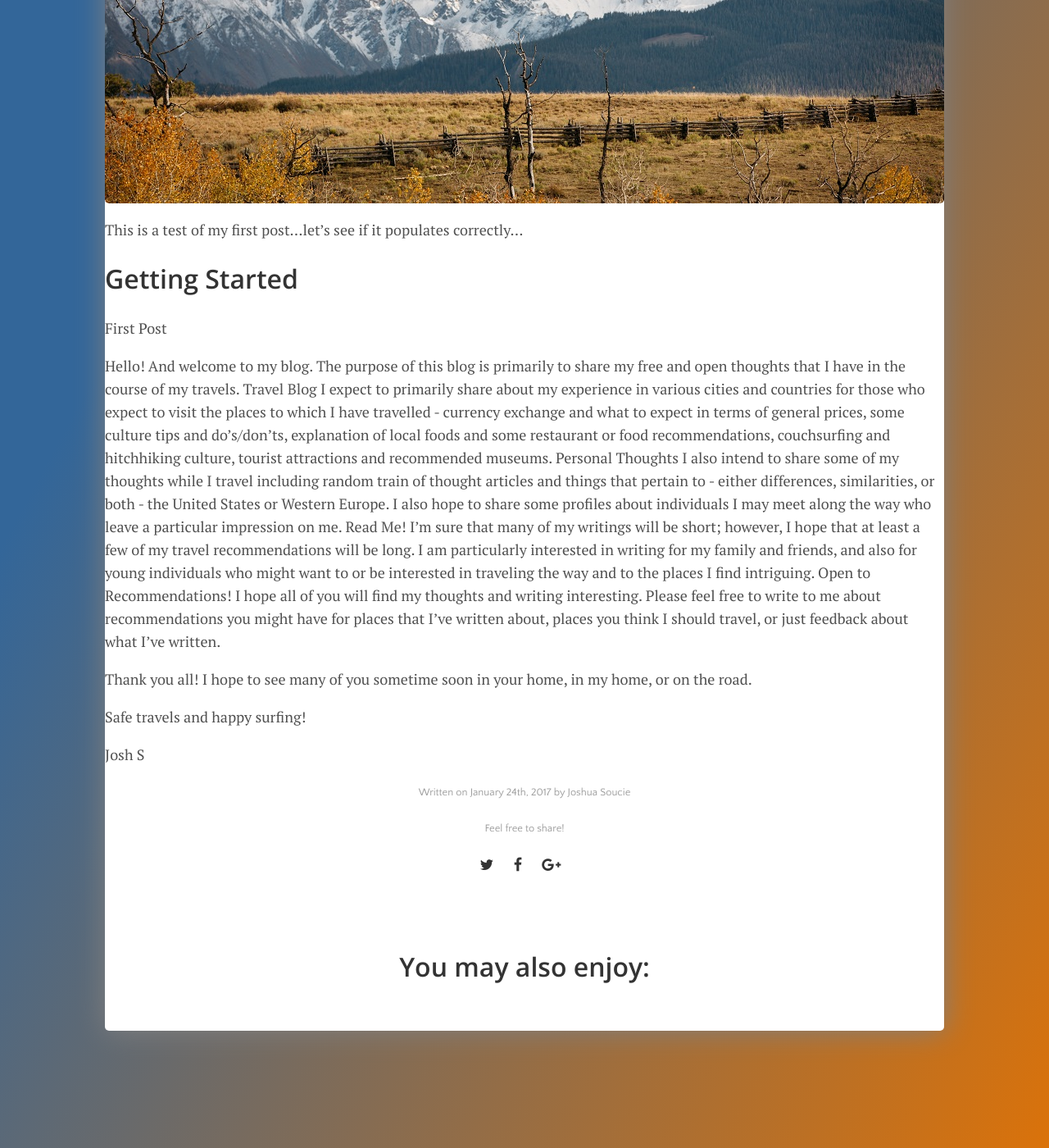
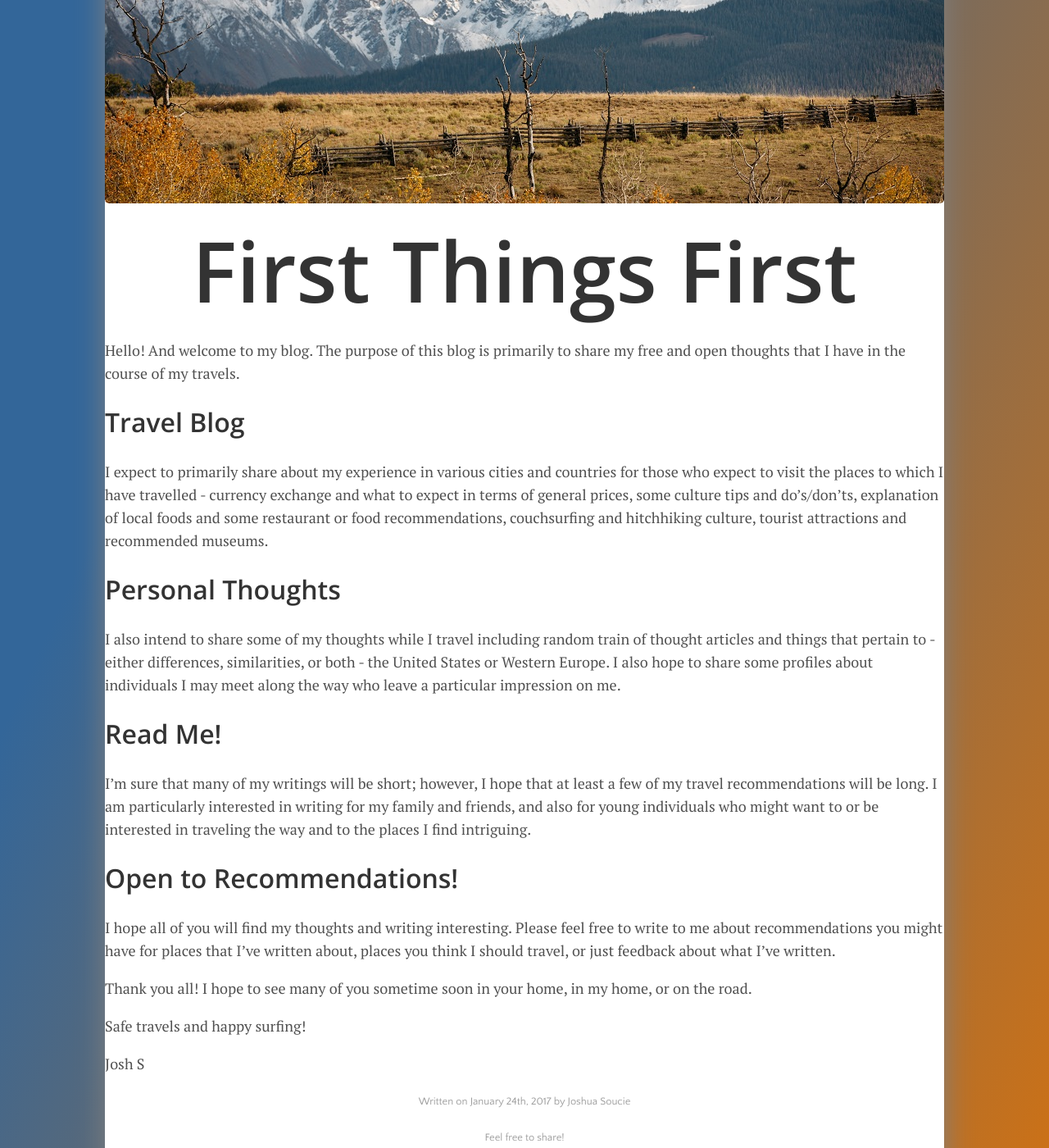
Before and after one commit to js-bone21/jblog, a Jekyll site: the page built from _posts/2017-01-24-Test_Post.md, in a window 1280 px wide and 1400 px high, scrolled down 751 px. Shown: the whole window at 82% size. Built offline with Jekyll 4.4.1, drawn with Linux system fonts in a browser that asks for light colours; nearby versions of some CDN libraries.

```diff
--- a/_posts/2017-01-24-Test_Post.md
+++ b/_posts/2017-01-24-Test_Post.md
@@ -10,25 +10,24 @@ image:
   creditlink: ""
 ---
 
-This is a test of my first post...let's see if it populates correctly...
-
-
-### Getting Started
-
-[Installation Guide]: Not exactly sure how these links work...seems to link to within the page itself...hmmm
-
-
-
-First Post
+# First Things First
 
 Hello! And welcome to my blog. The purpose of this blog is primarily to share my free and open thoughts that I have in the course of my travels.
-Travel Blog
+
+### Travel Blog
+
 I expect to primarily share about my experience in various cities and countries for those who expect to visit the places to which I have travelled - currency exchange and what to expect in terms of general prices, some culture tips and do’s/don’ts, explanation of local foods and some restaurant or food recommendations, couchsurfing and hitchhiking culture, tourist attractions and recommended museums.
-Personal Thoughts
+
+### Personal Thoughts
+
 I also intend to share some of my thoughts while I travel including random train of thought articles and things that pertain to - either differences, similarities, or both - the United States or Western Europe. I also hope to share some profiles about individuals I may meet along the way who leave a particular impression on me.
-Read Me!
+
+### Read Me!
+
 I’m sure that many of my writings will be short; however, I hope that at least a few of my travel recommendations will be long. I am particularly interested in writing for my family and friends, and also for young individuals who might want to or be interested in traveling the way and to the places I find intriguing.
-Open to Recommendations!
+
+### Open to Recommendations!
+
 I hope all of you will find my thoughts and writing interesting. Please feel free to write to me about recommendations you might have for places that I’ve written about, places you think I should travel, or just feedback about what I’ve written.
 
 Thank you all! I hope to see many of you sometime soon in your home, in my home, or on the road.
```
Also changed, not shown: 2 other files.
